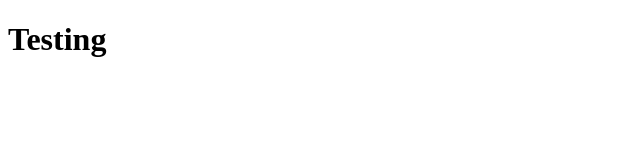
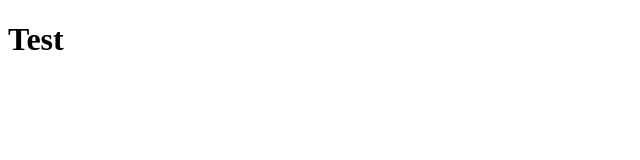
Before and after one commit to Herdis-111/Frontend-2026, a plain HTML site: page index.html in a window 1280 px wide. Shown: the whole page, without its empty margins (0-640 px from the left). Drawn offline with Linux system fonts and the light colour scheme.

Commit message:
endret h1 igjen

```diff
--- a/index.html
+++ b/index.html
@@ -10,5 +10,5 @@
 <header></header>
 
 <body>
-  <h1>Testing</h1>
+  <h1>Test</h1>
 </body>
```
